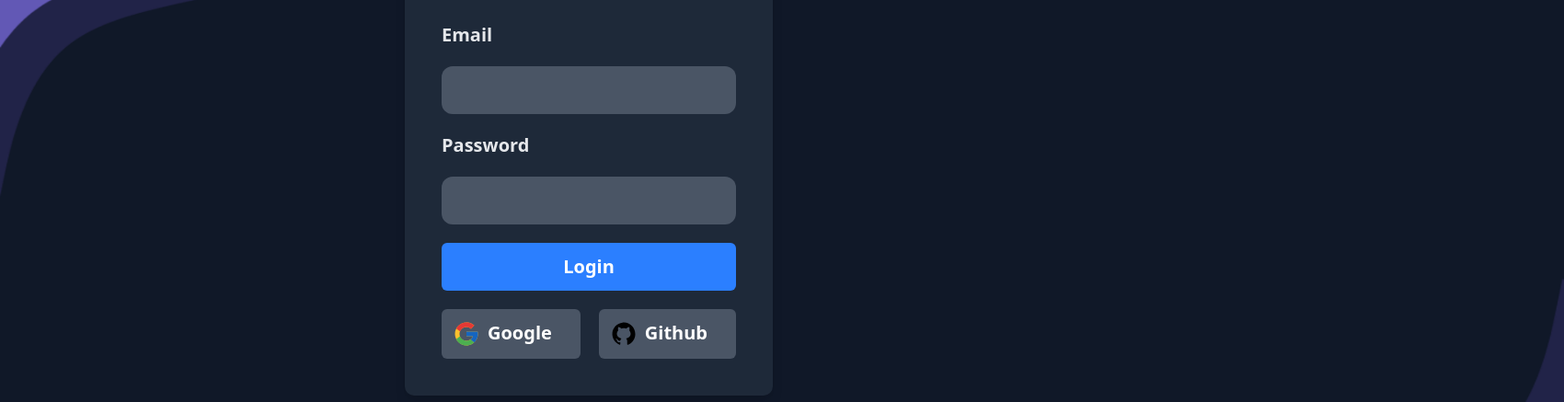
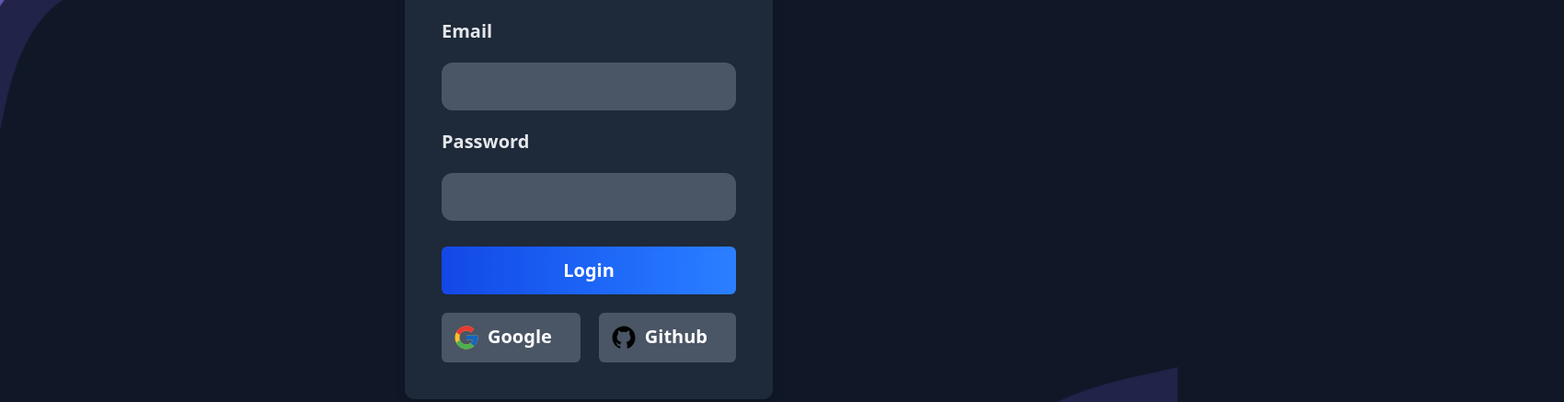
Before and after one commit to SehiliChamsEddine/login-tailwindcss, a website: page src/login.html in a window 1280 px wide. Shown: the part 225-662 px from the top of the page at 92% size, 1700 px wide, since content can reach past the window. Drawn offline with Linux system fonts and the light colour scheme.

Commit message:
fix scroll problem

```diff
--- a/src/input.css
+++ b/src/input.css
@@ -1 +1,6 @@
 @import "tailwindcss";
+@layer utilities {
+    .login-img {
+        background-image: url("../public/img/login-background.png");
+    }
+}
--- a/src/login.html
+++ b/src/login.html
@@ -1,26 +1,37 @@
 <!DOCTYPE html>
-<html lang="en">
+<html lang="en" >
 <head>
     <meta charset="UTF-8">
     <meta name="viewport" content="width=device-width, initial-scale=1.0">
     <link rel="stylesheet" href="output.css">
+    <style>
+        html, body {
+            height: 100%;
+            width: 100%;
+            margin: 0;
+            padding: 0;
+            overflow: hidden;
+        }
+    </style>
     <title>Document</title>
 </head>
-<body class=" bg-gray-900 overflow-hidden flex  items-center justify-center min-h-screen w-[100vw]">
-    <img src="../public/img/login-background.png" class="absolute inset-0 min-w-[1700px] max-h-screen -z-10" alt="">
-    <!-- <div class = " "> -->
+<body class=" bg-gray-900 overflow-hidden min-h-screen">
+    <div class="flex  items-center justify-center  w-screen h-screen login-img bg-cover  bg-no-repeat">
+
+
     <div class="bg-gray-800 p-5 flex flex-col text-white  gap-7 rounded-[10px] min-w-[400px] max-w-[500px] shadow-lg">
         <h2 class="text-center text-3xl font-bold" >Login</h2>
         <form class="p-5 flex flex-col " >
             <div class="flex flex-col gap-5  mb-5 content-between" >
                 <label for="email" class="text-gray-200 text-xl font-semibold">Email</label>
-                <input type="email" name="email" id="email" class="text-gray-200 bg-gray-600 p-3 rounded-xl text-xl  focus:outline-none focus:border-none  >
+                <input type="email" name="email" id="email" class="text-gray-200 bg-gray-600 p-3 rounded-xl text-xl  focus:outline-none focus:border-none " >
             </div>
             <div class = "flex flex-col gap-5 mb-7 content-between">
                 <label for="password" class=" text-xl text-gray-200 font-semibold">Password</label>
-                <input type="password" name="password" id="email" class="text-gray-200 bg-gray-600  p-3 rounded-xl text-xl  focus:outline-none focus:border-none">
+                <input type="password" name="password" id="password" class="text-gray-200 bg-gray-600  p-3 rounded-xl text-xl  focus:outline-none focus:border-none">
+
             </div>
-            <button class="p-3 bg-blue-500 bg-gradient-to-r rounded-[6px] text-xl font-bold cursor-pointer  mb-5 ">Login</button>
+            <button class="p-3 bg-gradient-to-l from-blue-500 to-blue-700 rounded-[6px] text-xl font-bold cursor-pointer  mb-5 ">Login</button>
             <div class="flex gap-5 ">
                 <p class="p-3 bg-gray-600 rounded-[6px] text-xl grow text-center font-bold flex gap-2 cursor-pointer hover:bg-gray-700 transition-colors duration-200">
                     <svg  xmlns="http://www.w3.org/2000/svg" x="0px" y="0px" width="30" height="30" viewBox="0 0 48 48">
@@ -39,6 +50,6 @@
         </form>
 
     </div>
-<!-- </div> -->
+</div>
 </body>
 </html>
```
Also changed, not shown: src/output.css, 1 other file.
